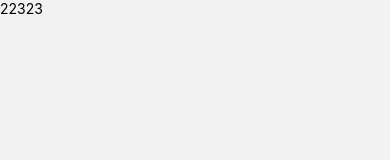
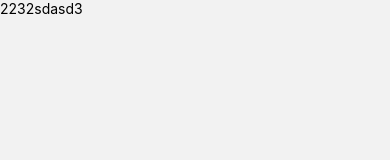
Before and after one commit to PedroHBSousa/quero-pet-app, a React Native app: screen / in a window 390 px wide. Shown: the top 160 px of the page. Built offline with nearby package versions, Linux system fonts and the light colour scheme.

Commit message:
feat: teste

```diff
--- a/src/screens/SignInScreen/index.tsx
+++ b/src/screens/SignInScreen/index.tsx
@@ -3,7 +3,7 @@ import {Text, View} from 'react-native';
 function SingInScreen() {
   return (
     <View>
-      <Text style={{color: '#000'}}>22323</Text>
+      <Text style={{color: '#000'}}>2232sdasd3</Text>
     </View>
   );
 }
```
